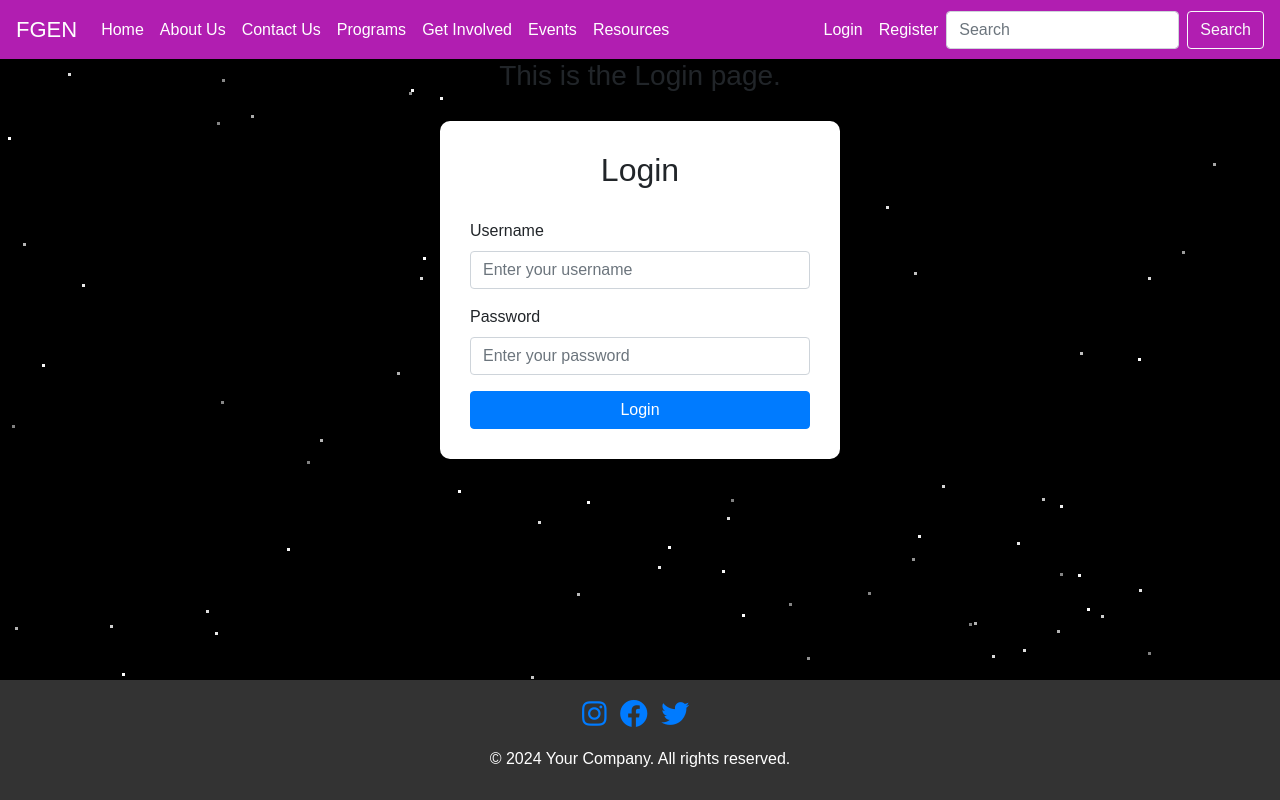
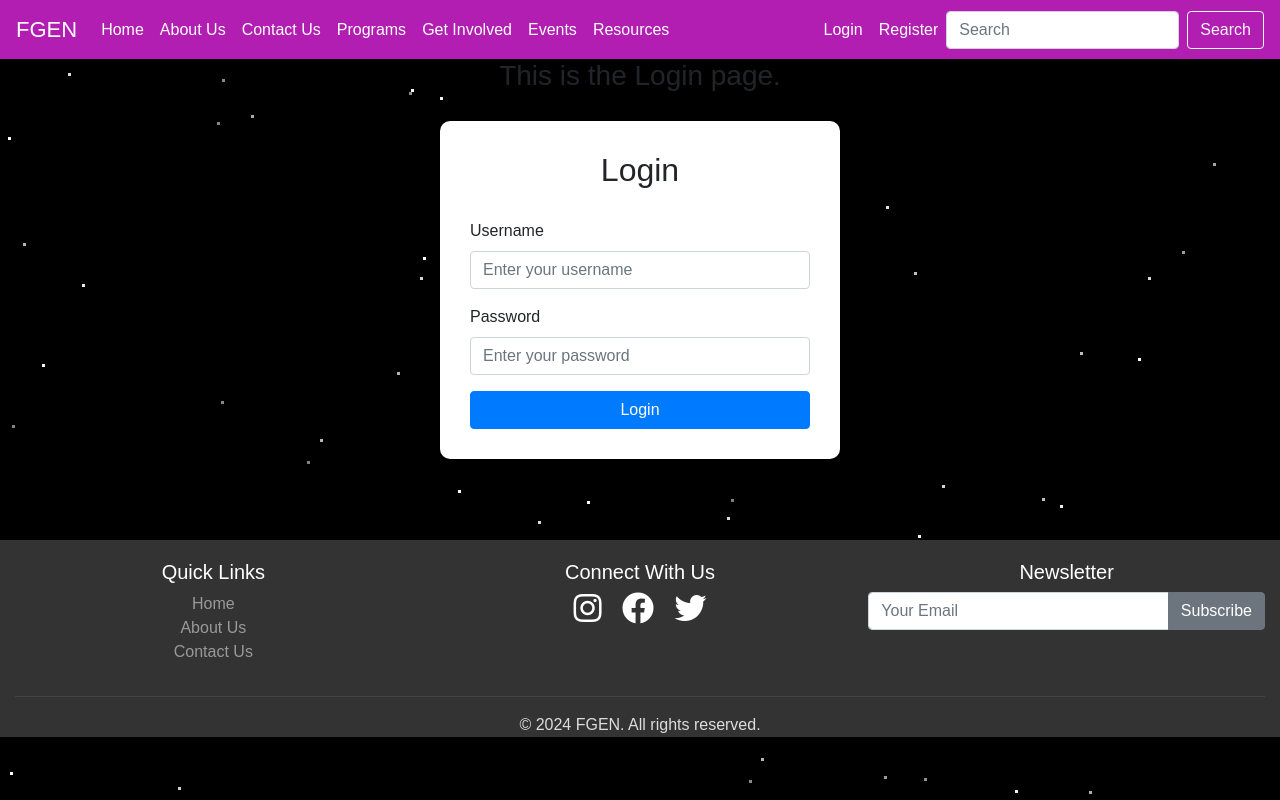
Before and after one commit to bhavinnirmal29/Fgen_New, a Django app: page /login/ in a window 1280 px wide. Run offline with Django 4.2, Linux system fonts and the light colour scheme; some libraries are stand-ins or nearby versions.

Commit message:
added login,footer and newsletter form with model

```diff
--- a/Fgen_New/urls.py
+++ b/Fgen_New/urls.py
@@ -17,11 +17,11 @@ Including another URLconf
 from django.contrib import admin
 from django.contrib.auth import views as auth_views
 from django.urls import include, path
-
 from new_App import views
 
 urlpatterns = [
     path("admin/", admin.site.urls),
+    path('accounts/', include('allauth.urls')),
     path('', views.home, name='home'),
     path('about/', views.about_us, name='about_us'),
     path('programs/', views.programs, name='programs'),
@@ -33,5 +33,5 @@ urlpatterns = [
     path('resources/', views.resources_view, name='resources'),
     path('contact_us/', views.contact_us, name='contact_us'),
     path('contact_success/', views.contact_success, name='contact_success'),
-    path('admin/', admin.site.urls),
+    path('newsletter-signup/', views.newsletter_signup, name='newsletter_signup'),
 ]
--- a/new_App/admin.py
+++ b/new_App/admin.py
@@ -1,8 +1,9 @@
 from django.contrib import admin
-from .models import ContactMessage, Programs, Leadership
+from .models import ContactMessage, Programs, Leadership,NewsletterSubscriber
 
 # Register your models here.
 
 admin.site.register(ContactMessage)
 admin.site.register(Programs)
 admin.site.register(Leadership)
+admin.site.register(NewsletterSubscriber)
--- a/new_App/static/assets/css/style.css
+++ b/new_App/static/assets/css/style.css
@@ -181,3 +181,68 @@ h1.display-4, h2.card-title {
 .program-card:hover {
     transform: scale(1.05);
 }
+
+
+.wrapper>* {
+    flex: 0 0 auto;
+}
+
+a {
+    text-decoration: none;
+    background-color: transparent;
+}
+
+.py-8 {
+    padding-top: 3.5rem !important;
+    padding-bottom: 3.5rem !important;
+}
+
+.footer-link-01 li+li {
+    padding-top: 0.8rem;
+}
+
+.footer-title-01 {
+    font-size: 16px;
+    margin: 0 0 20px;
+    font-weight: 600;
+}
+
+.footer-title-01 {
+    font-size: 16px;
+    margin: 0 0 20px;
+    font-weight: 600
+}
+
+.footer-link-01 li+li {
+    padding-top: .8rem
+}
+
+@media (max-width: 991.98px) {
+    .footer-link-01 li+li {
+        padding-top: .6rem
+    }
+}
+
+.footer-link-01 a {
+    position: relative;
+    display: inline-block;
+    vertical-align: top
+}
+
+.footer-link-01 a:after {
+    content: "";
+    position: absolute;
+    bottom: 0;
+    left: auto;
+    right: 0;
+    width: 0;
+    height: 1px;
+    transition: ease all .35s;
+    background: currentColor
+}
+
+.footer-link-01 a:hover:after {
+    left: 0;
+    right: auto;
+    width: 100%
+}
--- a/new_App/templates/base.html
+++ b/new_App/templates/base.html
@@ -10,17 +10,59 @@
     <link rel="stylesheet" href="{% static 'assets/css/style.css' %}">
     <style>
         body {
-            padding-bottom: 130px; /* Adjust this value based on your footer height */
+            padding-bottom: 200px; /* Adjust this value based on your footer height */
+        }
+        .main-content {
+            flex: 1;
+            padding-bottom: 50px; /* Adds space between the main content and footer */
         }
         .footer {
-            position: fixed;
+            position: relative;
             bottom: 0;
+            min-height: 100%;
             width: 100%;
-            height: 120px; /* Adjust height as necessary */
+            height: 60px; /* Adjust height as necessary */
             background-color: #333;
             color: white;
             text-align: center;
             padding-top: 20px; /* Padding for content inside footer */
+            padding: 20px 0;
+            box-sizing: border-box;
+        }
+        .footer .container {
+            max-width: 100%;
+            background-color: #333; /* Ensures the container has the same background color */
+        }
+        .footer a {
+            color: #ddd; /* Ensures the footer links are distinguishable */
+            text-decoration: none;
+        }
+
+        .footer a:hover {
+            color: #fff; /* Highlight on hover for better UX */
+        }
+
+        .footer h5 {
+            color: #fff; /* Ensures the footer headings are distinguishable */
+        }
+
+        .footer p {
+            color: #ddd; /* Ensures the footer text is distinguishable */
+        }
+
+        .footer hr {
+            border-top: 1px solid #444;
+        }
+
+        @media (max-width: 768px) {
+            .footer {
+                height: auto; /* Adjust height for smaller screens */
+                padding-bottom: 20px;
+            }
+
+            .footer .col-md-4 {
+                margin-bottom: 20px; /* Adds spacing between sections on smaller screens */
+            }
         }
     </style>
 </head>
@@ -58,14 +100,14 @@
             <ul class="navbar-nav">
                 {% if user.is_authenticated %}
                     <li class="nav-item">
-                        <a class="nav-link" href="{% url 'logout' %}">Logout</a>
+                        <a class="nav-link" href="{% url 'account_logout' %}">Logout</a>
                     </li>
                 {% else %}
                     <li class="nav-item">
-                        <a class="nav-link" href="{% url 'login' %}">Login</a>
+                        <a class="nav-link" href="{% url 'account_login' %}">Login</a>
                     </li>
                     <li class="nav-item">
-                        <a class="nav-link" href="{% url 'register' %}">Register</a>
+                        <a class="nav-link" href="{% url 'account_signup' %}">Register</a>
                     </li>
                 {% endif %}
                 {% comment %} <li class="nav-item">
@@ -92,13 +134,55 @@
     <!-- Footer -->
     <footer class="footer">
         <div class="container text-center">
-            <div class="social-icons mb-3">
-                <a href="#" class="social-icon"><i class="fab fa-instagram" style="font-size:28px;"></i></a>&nbsp;&nbsp;
-                <a href="#" class="social-icon"><i class="fab fa-facebook" style="font-size:28px;"></i></a>&nbsp;&nbsp;
-                <a href="#" class="social-icon"><i class="fab fa-twitter" style="font-size:28px;"></i></a>&nbsp;&nbsp;
+            <div class="row">
+                <div class="col-md-4">
+                    <h5>Quick Links</h5>
+                    <ul class="list-unstyled">
+                        <li><a href="{% url 'home' %}" class="text-white-50">Home</a></li>
+                        <li><a href="{% url 'about_us' %}" class="text-white-50">About Us</a></li>
+                        <li><a href="{% url 'contact_us' %}" class="text-white-50">Contact Us</a></li>
+                    </ul>
+                </div>
+                <div class="col-md-4">
+                    <h5>Connect With Us</h5>
+                    <div class="social-icons mb-3">
+                        <a href="#" class="social-icon text-white mr-3"><i class="fab fa-instagram fa-2x"></i></a>
+                        <a href="#" class="social-icon text-white mr-3"><i class="fab fa-facebook fa-2x"></i></a>
+                        <a href="#" class="social-icon text-white"><i class="fab fa-twitter fa-2x"></i></a>
+                    </div>
+                </div>
+                <div class="col-md-4">
+                    <h5>Newsletter</h5>
+                    {% if messages %}
+                        <div class="alert-container">
+                            {% for message in messages %}
+                                <div class="alert alert-{{ message.tags }}">
+                                    {{ message }}
+                                </div>
+                            {% endfor %}
+                        </div>
+                    {% endif %}
+
+                    <form method="POST" action="{% url 'newsletter_signup' %}">
+                        {% csrf_token %}
+                        <div class="input-group">
+                            <input type="email" class="form-control" name="email" placeholder="Your Email" required value="{{ form.email.value }}">
+                            {% if form.email.errors %}
+                                <div class="invalid-feedback">
+                                    {% for error in form.email.errors %}
+                                        <p>{{ error }}</p>
+                                    {% endfor %}
+                                </div>
+                            {% endif %}
+                            <div class="input-group-append">
+                                <button class="btn btn-secondary" type="submit">Subscribe</button>
+                            </div>
+                        </div>
+                    </form>
+                </div>
             </div>
-
-            <p>&copy; {% now "Y" %} Your Company. All rights reserved.</p>
+            <hr class="bg-secondary">
+            <p class="mb-0">&copy; {% now "Y" %} FGEN. All rights reserved.</p>
         </div>
     </footer>
 
--- /dev/null
+++ b/rememeber.txt
@@ -0,0 +1,3 @@
+1)bootstrap grid system 4, for responsiveness alwayas.
+2)it gives div container,then column and add rows inside and that will always be responsive so ask
+chatgpt to give that.
```
Also changed, not shown: Fgen_New/settings.py (+19 -1 lines), new_App/forms.py (+9 -1 lines), new_App/models.py (+11 -0 lines), new_App/templates/account/login.html (added, +23 -0 lines), new_App/templates/account/signup.html (added, +54 -0 lines), new_App/templates/contact_success.html (+5 -5 lines), new_App/views.py (+47 -3 lines), db.sqlite3, new_App/migrations/0006_newslettersubscriber.py (added).
